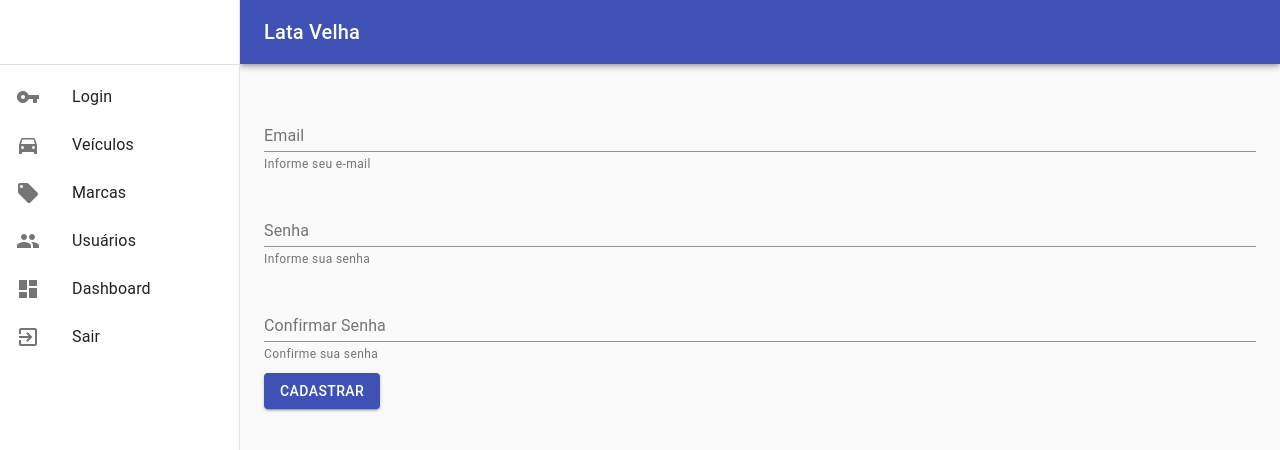
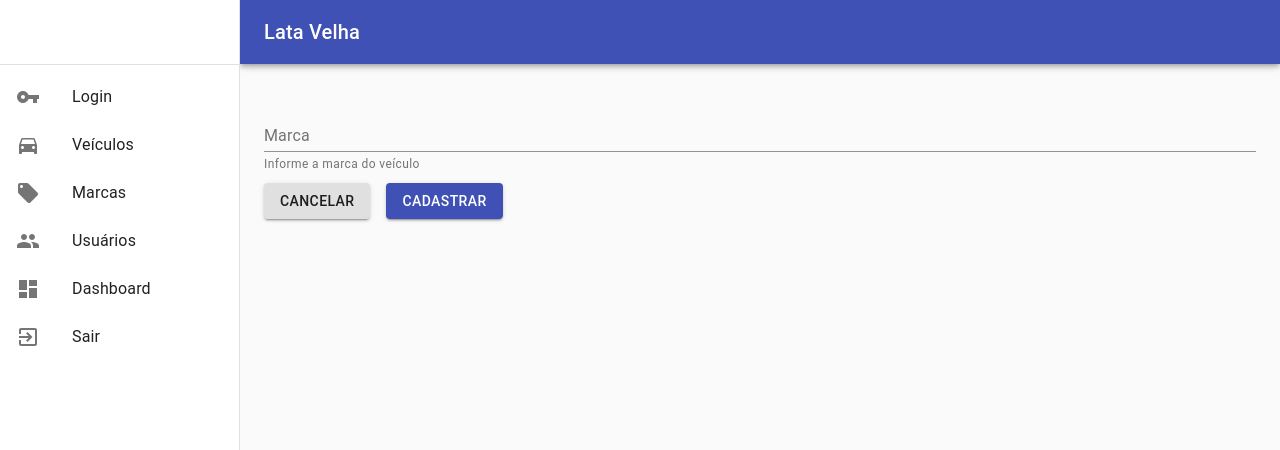
Before and after one commit to CaelumAulas/aceleratw-turma1-grupo3, a React (Create React App) app in the folder lata-velha-app/: page / in a window 1280 px wide. Shown: the top 450 px of the page. Built offline with nearby package versions, Linux system fonts and the light colour scheme.

Commit message:
feat: create Brand component

```diff
--- a/lata-velha-app/src/App.js
+++ b/lata-velha-app/src/App.js
@@ -1,7 +1,9 @@
 import { useTheme } from '@material-ui/core';
 import React from 'react';
+import Brand from './components/Brand/Brand';
 import Header from './components/Header/Header';
 import Menu from './components/Menu/Menu';
+import SignIn from './components/User/SignIn/SignIn';
 import SignUp from './components/User/SignUp/SignUp';
 import style from './style'
 
@@ -25,7 +27,9 @@ function App() {
       />
       <main className={classes.content}>
         <div className={classes.toolbar} />
-        <SignUp />
+        {/* <SignUp /> */}
+        {/* <SignIn /> */}
+        <Brand />
       </main>
     </div>
   );
--- /dev/null
+++ b/lata-velha-app/src/components/Brand/Brand.jsx
@@ -0,0 +1,41 @@
+import React from 'react';
+import { Button, FormControl, FormHelperText, Input, InputLabel, useTheme } from '@material-ui/core';
+import style from './style'
+
+const Brand = () => {
+    const theme = useTheme();
+    const classes = style(theme);
+    const handleSubmitForm = (e) =>{
+        e.preventDefault()
+        console.log("HUHULLLLLLLL")
+    }
+    return (
+        <form>
+            <FormControl fullWidth margin="normal">
+                <InputLabel htmlFor="my-input">Marca </InputLabel>
+                <Input id="my-input" aria-describedby="my-helper-text" />
+                <FormHelperText id="my-helper-text">Informe a marca do veículo</FormHelperText>
+            </FormControl>
+            <Button
+                className={classes.formButton}
+                variant="contained"
+                color="default"
+                type="submit"
+                onClick={handleSubmitForm}
+            >
+                Cancelar
+            </Button>
+            <Button
+                className={classes.formButton}
+                variant="contained"
+                color="primary"
+                type="submit"
+                onClick={handleSubmitForm}
+            >
+                Cadastrar
+            </Button>
+        </form>
+    )
+}
+
+export default Brand
--- /dev/null
+++ b/lata-velha-app/src/components/Brand/style.js
@@ -0,0 +1,9 @@
+import { makeStyles } from '@material-ui/core/styles';
+
+const useStyles = makeStyles((theme) => ({
+    formButton: {
+      marginRight: theme.spacing(2),
+    },
+  }));
+
+  export default useStyles
```
